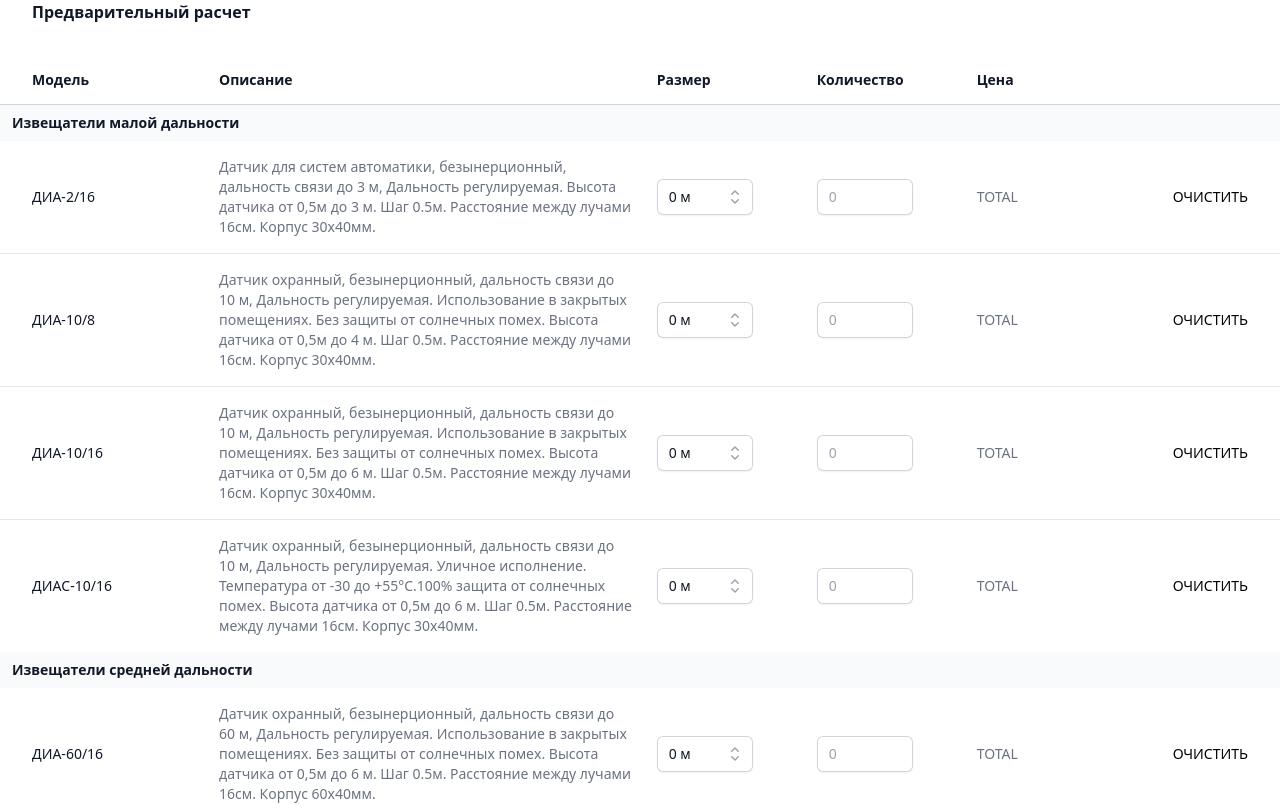
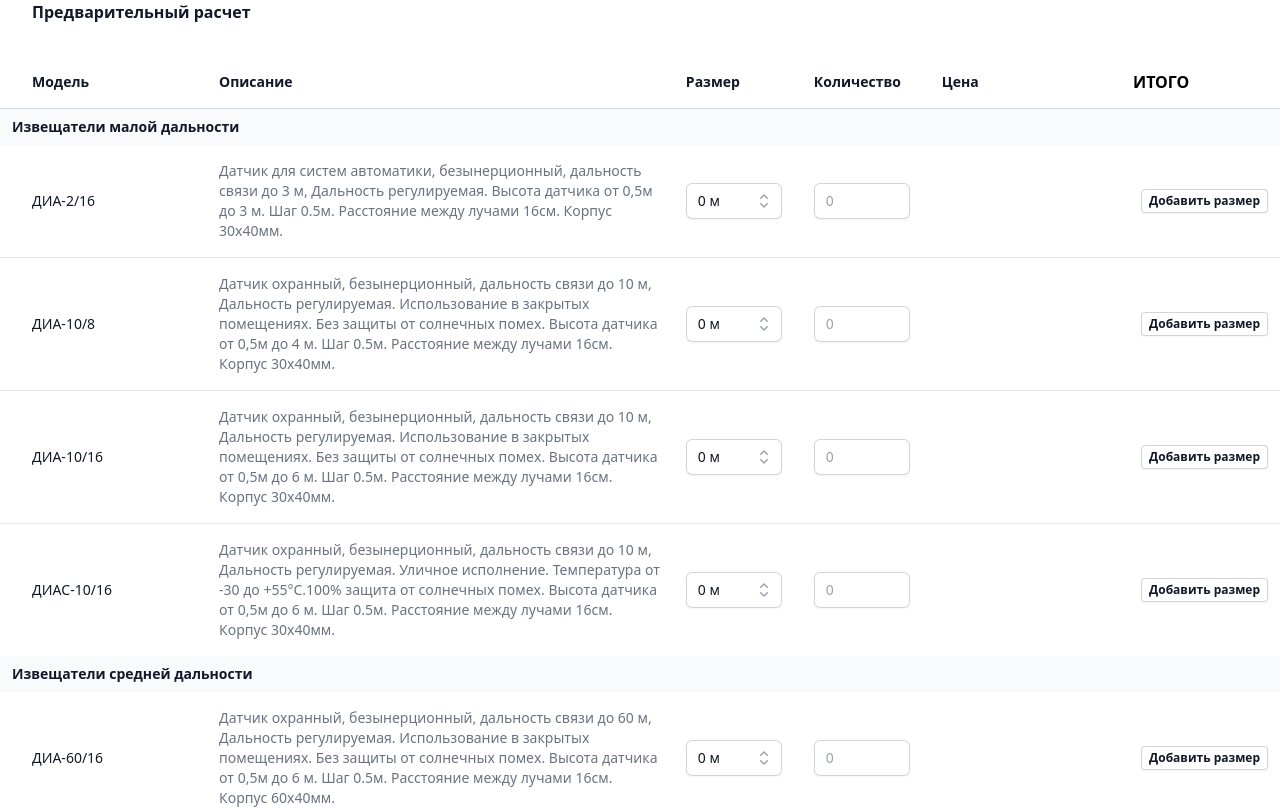
Before and after one commit to VitaliyGuzun/ik-barrier, a React (Create React App) app: page / in a window 1280 px wide. Shown: the top 809 px of the page. Built offline with nearby package versions, Linux system fonts and the light colour scheme.

Commit message:
Add size

```diff
--- a/src/App.tsx
+++ b/src/App.tsx
@@ -1,4 +1,4 @@
-import * as React from "react";
+import { useState } from "react";
 import { Table } from "./components/Table";
 import { useAmounts } from "./hooks/useAmounts";
 import { usePrises } from "./hooks/usePrises";
@@ -11,7 +11,7 @@ import {
 import "./App.css";
 
 export default function Example() {
-  const [valueSizes, setValueSizes] = React.useState(defaultValueSizes);
+  const [valueSizes, setValueSizes] = useState(defaultValueSizes);
   const [valueAmounts, setValueAmounts] = useAmounts(defaultValueAmounts);
   const valuePrises = usePrises(valueSizes, valueAmounts);
 
--- /dev/null
+++ b/src/components/Row.tsx
@@ -0,0 +1,92 @@
+import { DESCRIPTION_KEY, IModelWithId, NAME_KEY, PRISE_KEY } from "../types";
+import { SizeSelect } from "./SizeSelect";
+import { AmountInput } from "./AmountInput";
+import { TableContext } from "../store/TableContext";
+import { useContext } from "react";
+import { formatPrice } from "../utils";
+
+function classNames(...classes: string[]) {
+  return classes.filter(Boolean).join(" ");
+}
+
+interface IRow {
+  model: IModelWithId;
+  index: number;
+  isLast: boolean;
+}
+
+export const Row = ({ model, index, isLast }: IRow) => {
+  const isSizeAvailable = Object.keys(model[PRISE_KEY]).length > 1;
+  const context = useContext(TableContext);
+  const modelTotals = context.valuePrises[model.id];
+
+  return (
+    <tr>
+      <td
+        className={classNames(
+          isLast ? "border-b border-gray-200 w-32" : "",
+          "whitespace-nowrap py-4 pl-4 pr-3 text-sm font-medium text-gray-900 sm:pl-6 lg:pl-8 w-32"
+        )}
+      >
+        {model[NAME_KEY]}
+      </td>
+      <td
+        className={classNames(
+          isLast ? "border-b border-gray-200 text-wrap max-w-64" : "",
+          "hidden whitespace-nowrap px-3 py-4 text-sm text-gray-500 sm:table-cell text-wrap max-w-64"
+        )}
+      >
+        {model[DESCRIPTION_KEY]}
+      </td>
+      <td
+        className={classNames(
+          isLast ? "border-b border-gray-200 w-32" : "",
+          "hidden whitespace-nowrap px-3 py-4 text-sm text-gray-500 lg:table-cell w-32"
+        )}
+      >
+        {isSizeAvailable && (
+          <SizeSelect index={0} sizes={model[PRISE_KEY]} id={model.id} />
+        )}
+      </td>
+      <td
+        className={classNames(
+          isLast ? "border-b border-gray-200 w-32" : "",
+          "whitespace-nowrap px-3 py-4 text-sm text-gray-500 w-32"
+        )}
+      >
+        <AmountInput id={model.id} index={index} />
+      </td>
+      <td
+        className={classNames(
+          isLast ? "border-b border-gray-200 w-48" : "",
+          "whitespace-nowrap px-3 py-4 text-sm text-gray-500 w-48"
+        )}
+        colSpan={2}
+      >
+        {modelTotals.map((total, index) => {
+          return (
+            <div key={index} className="flex w-full justify-between">
+              <div>{total ? formatPrice(total) : ""}</div>
+              {!!total && (
+                <button
+                  type="button"
+                  className="rounded bg-white px-2 py-1 text-xs font-semibold text-gray-900 shadow-sm ring-1 ring-inset ring-gray-300 hover:bg-gray-50 ml-3"
+                  onClick={() => context.clearValue(model.id, index)}
+                >
+                  Очистить
+                </button>
+              )}
+              <button
+                type="button"
+                className="rounded bg-white px-2 py-1 text-xs font-semibold text-gray-900 shadow-sm ring-1 ring-inset ring-gray-300 hover:bg-gray-50 ml-3"
+                onClick={() => context.addSize(model.id)}
+              >
+                Добавить размер
+              </button>
+            </div>
+          );
+        })}
+      </td>
+    </tr>
+  );
+};
--- a/src/components/Table.tsx
+++ b/src/components/Table.tsx
@@ -1,20 +1,13 @@
-import * as React from "react";
 import { HEADER } from "../constants/content";
 import {
   AMOUNT_KEY,
   DESCRIPTION_KEY,
   ITablesWithIds,
   NAME_KEY,
-  PRISE_KEY,
   SIZE_KEY,
   TOTAL_KEY,
 } from "../types";
-import { SizeSelect } from "./SizeSelect";
-import { AmountInput } from "./AmountInput";
-
-function classNames(...classes: string[]) {
-  return classes.filter(Boolean).join(" ");
-}
+import { Row } from "./Row";
 
 export const Table = ({ tables }: { tables: ITablesWithIds }) => {
   return (
@@ -55,7 +48,7 @@ export const Table = ({ tables }: { tables: ITablesWithIds }) => {
             scope="col"
             className="sticky top-0 z-10 border-b border-gray-300 bg-white bg-opacity-75 py-3.5 pl-3 pr-4 backdrop-blur backdrop-filter sm:pr-6 lg:pr-8"
           >
-            <span className="sr-only">Edit</span>
+            ИТОГО
           </th>
         </tr>
       </thead>
@@ -72,77 +65,10 @@ export const Table = ({ tables }: { tables: ITablesWithIds }) => {
               </th>
             </tr>
             {table.models.map((model, index) => {
-              const isSizeAvailable = Object.keys(model[PRISE_KEY]).length > 1;
+              const isLast = index !== table.models.length - 1;
 
               return (
-                <tr key={index}>
-                  <td
-                    className={classNames(
-                      index !== table.models.length - 1
-                        ? "border-b border-gray-200 w-32"
-                        : "",
-                      "whitespace-nowrap py-4 pl-4 pr-3 text-sm font-medium text-gray-900 sm:pl-6 lg:pl-8 w-32"
-                    )}
-                  >
-                    {model[NAME_KEY]}
-                  </td>
-                  <td
-                    className={classNames(
-                      index !== table.models.length - 1
-                        ? "border-b border-gray-200 text-wrap max-w-64"
-                        : "",
-                      "hidden whitespace-nowrap px-3 py-4 text-sm text-gray-500 sm:table-cell text-wrap max-w-64"
-                    )}
-                  >
-                    {model[DESCRIPTION_KEY]}
-                  </td>
-                  <td
-                    className={classNames(
-                      index !== table.models.length - 1
-                        ? "border-b border-gray-200 w-40"
-                        : "",
-                      "hidden whitespace-nowrap px-3 py-4 text-sm text-gray-500 lg:table-cell w-40"
-                    )}
-                  >
-                    {isSizeAvailable && (
-                      <SizeSelect
-                        index={0}
-                        sizes={model[PRISE_KEY]}
-                        id={model.id}
-                      />
-                    )}
-                  </td>
-                  <td
-                    className={classNames(
-                      index !== table.models.length - 1
-                        ? "border-b border-gray-200"
-                        : "",
-                      "whitespace-nowrap px-3 py-4 text-sm text-gray-500 w-40"
-                    )}
-                  >
-                    <AmountInput id={model.id} index={index} />
-                  </td>
-                  <td
-                    className={classNames(
-                      index !== table.models.length - 1
-                        ? "border-b border-gray-200"
-                        : "",
-                      "whitespace-nowrap px-3 py-4 text-sm text-gray-500"
-                    )}
-                  >
-                    {"TOTAL"}
-                  </td>
-                  <td
-                    className={classNames(
-                      index !== table.models.length - 1
-                        ? "border-b border-gray-200"
-                        : "",
-                      "relative whitespace-nowrap py-4 pl-3 pr-4 text-right text-sm font-medium sm:pr-8 lg:pr-8"
-                    )}
-                  >
-                    ОЧИСТИТЬ
-                  </td>
-                </tr>
+                <Row model={model} key={index} index={index} isLast={isLast} />
               );
             })}
           </tbody>
```
